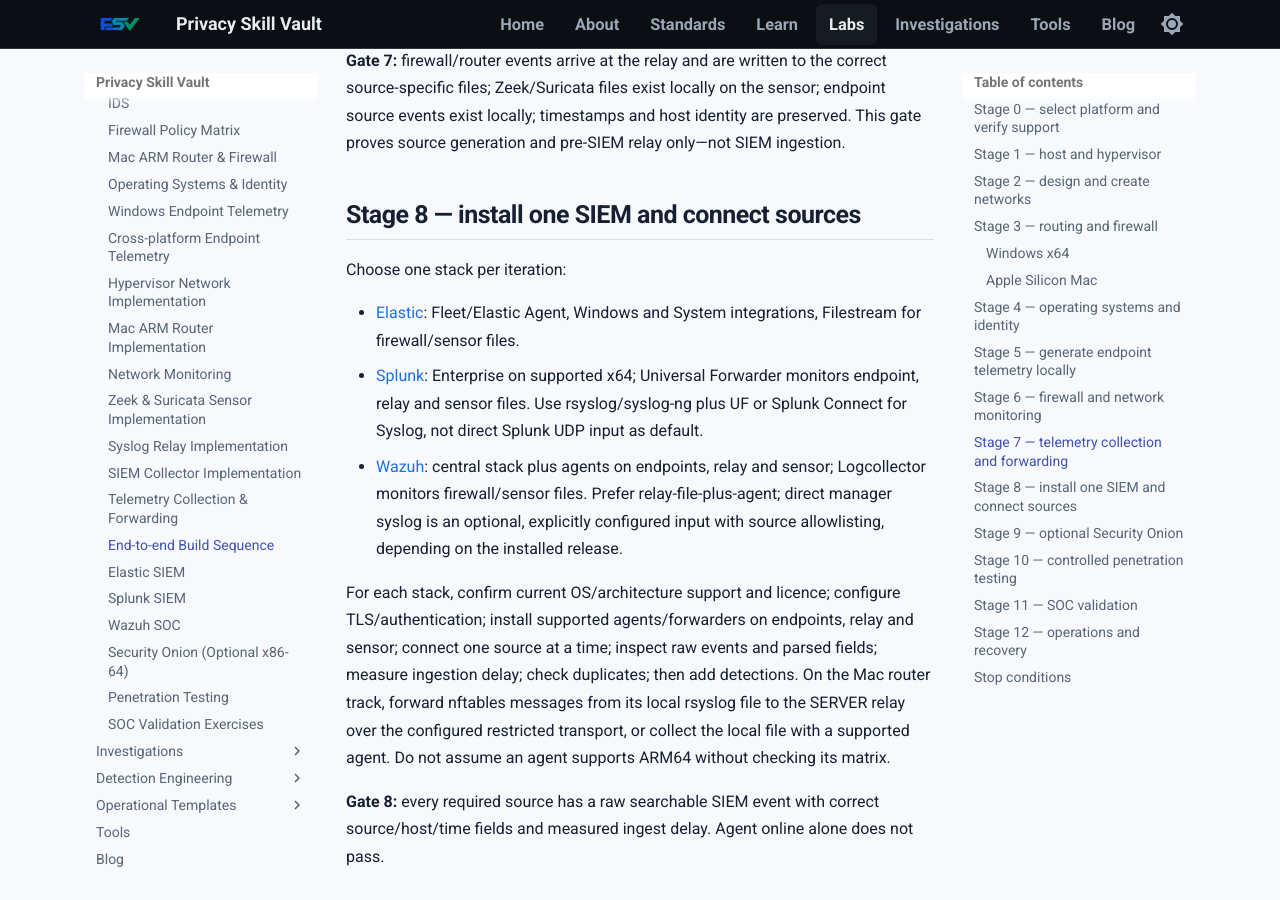
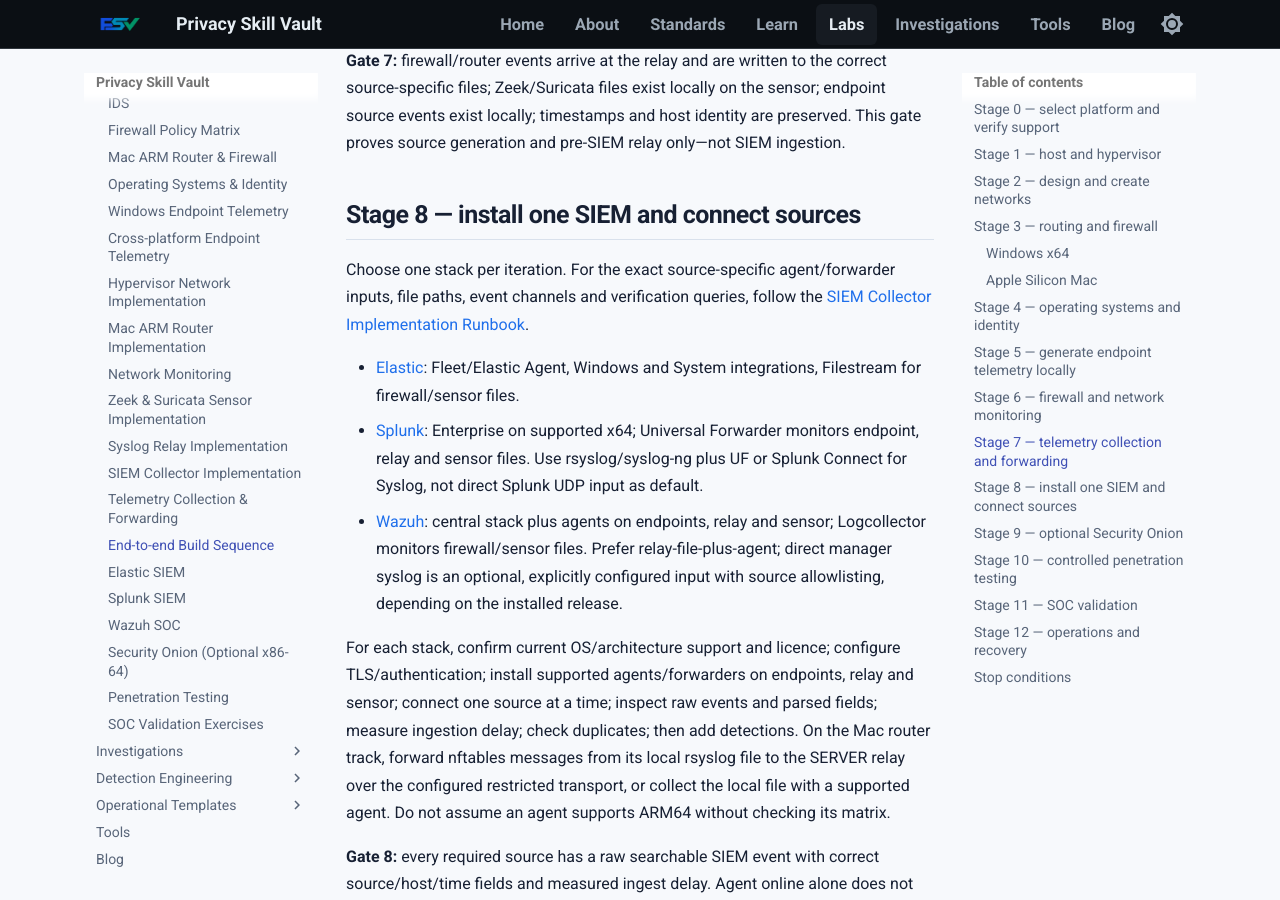
Before and after one commit to PrivacySkillVault/privacyskillvault.github.io, an MkDocs documentation site: the page built from docs/labs/build-sequence.md, in a window 1280 px wide and 900 px high, scrolled down 4647 px. Built offline with MkDocs 1.6.1 and Material for MkDocs 9.7.7, drawn with Linux system fonts in a browser that asks for light colours.

Commit message:
Integrate detailed SIEM collector runbook

```diff
--- a/docs/labs/build-sequence.md
+++ b/docs/labs/build-sequence.md
@@ -107,7 +107,7 @@
 
 ## Stage 8 — install one SIEM and connect sources
 
-Choose one stack per iteration:
+Choose one stack per iteration. For the exact source-specific agent/forwarder inputs, file paths, event channels and verification queries, follow the [SIEM Collector Implementation Runbook](siem-collector-implementation.md).
 
 - [Elastic](elastic-siem.md): Fleet/Elastic Agent, Windows and System integrations, Filestream for firewall/sensor files.
 - [Splunk](splunk-siem.md): Enterprise on supported x64; Universal Forwarder monitors endpoint, relay and sensor files. Use rsyslog/syslog-ng plus UF or Splunk Connect for Syslog, not direct Splunk UDP input as default.
```
